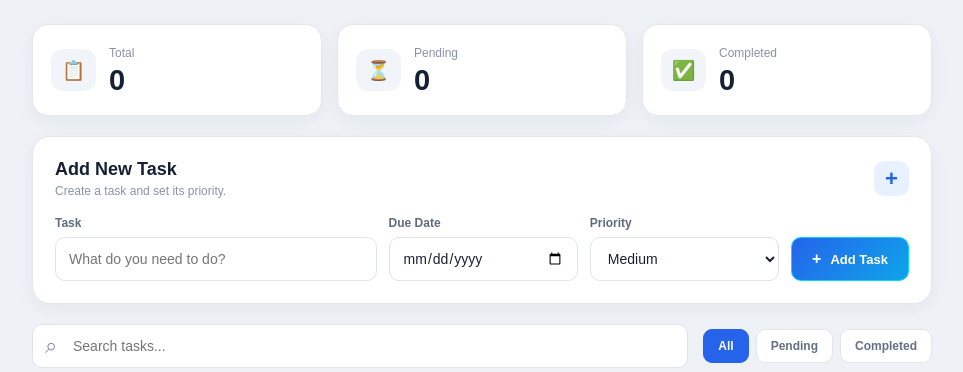
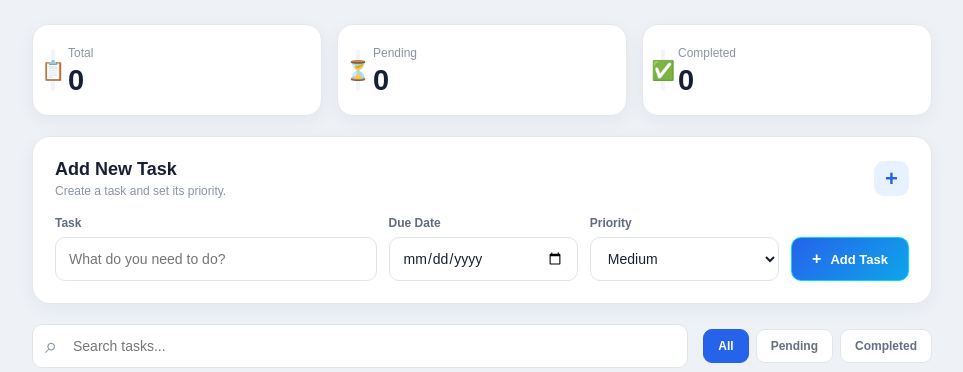
Before and after one commit to sachinkumar7033/Project-02-Todo-Task-Manager, a Flask app: page / in a window 1280 px wide. Shown: the part 136-508 px from the top of the page, without its empty margins (158-1121 px from the left). Run offline with Flask 3, Linux system fonts and the light colour scheme.

Commit message:
css update

```diff
--- a/static/css/style.css
+++ b/static/css/style.css
@@ -79,7 +79,7 @@ button {
     display: flex;
     align-items: center;
     justify-content: center;
-    width: 45px;
+    width: 4px;
     height: 42px;
     border-radius: 12px;
     background: #f1f5f9;
```
